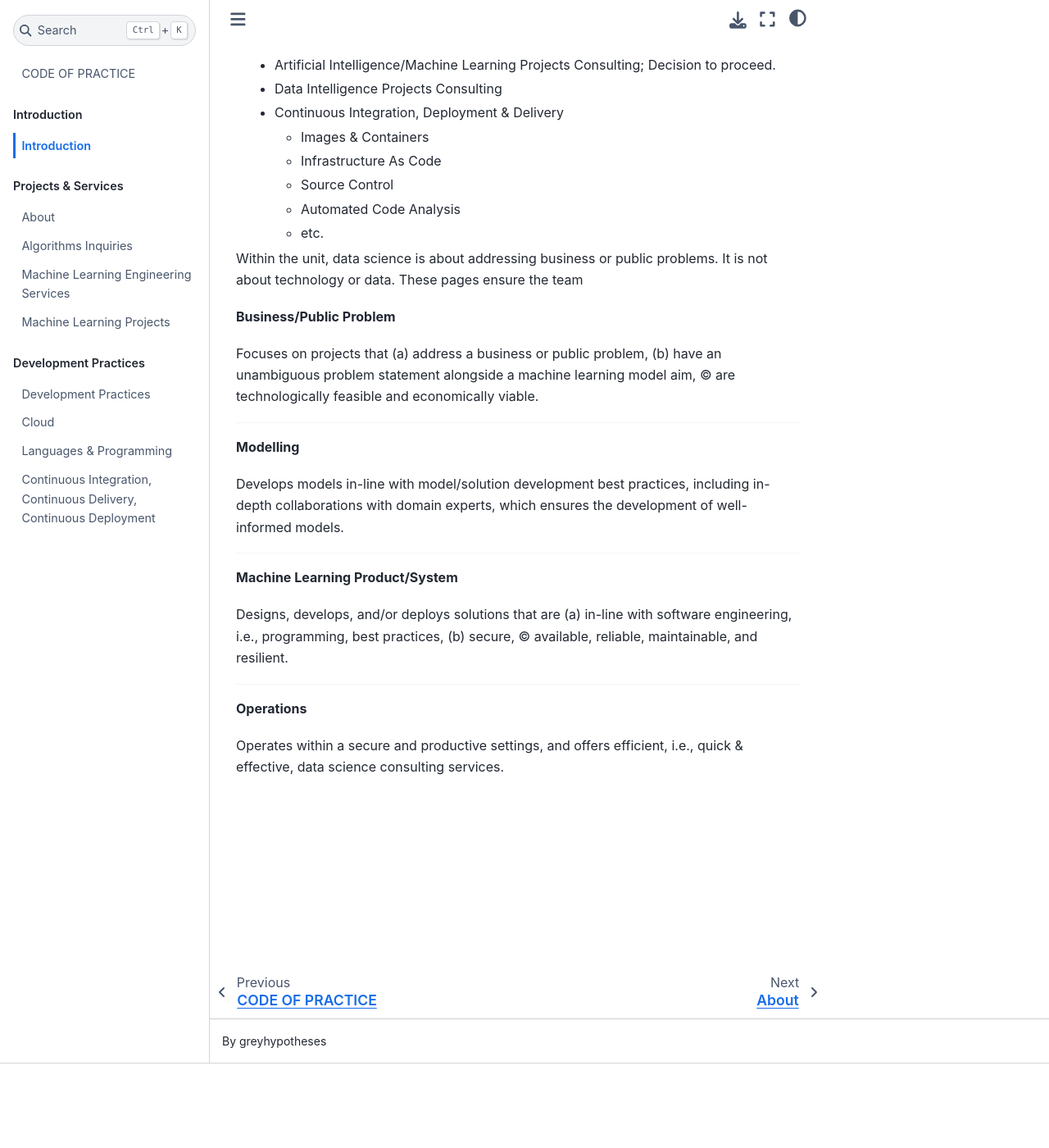
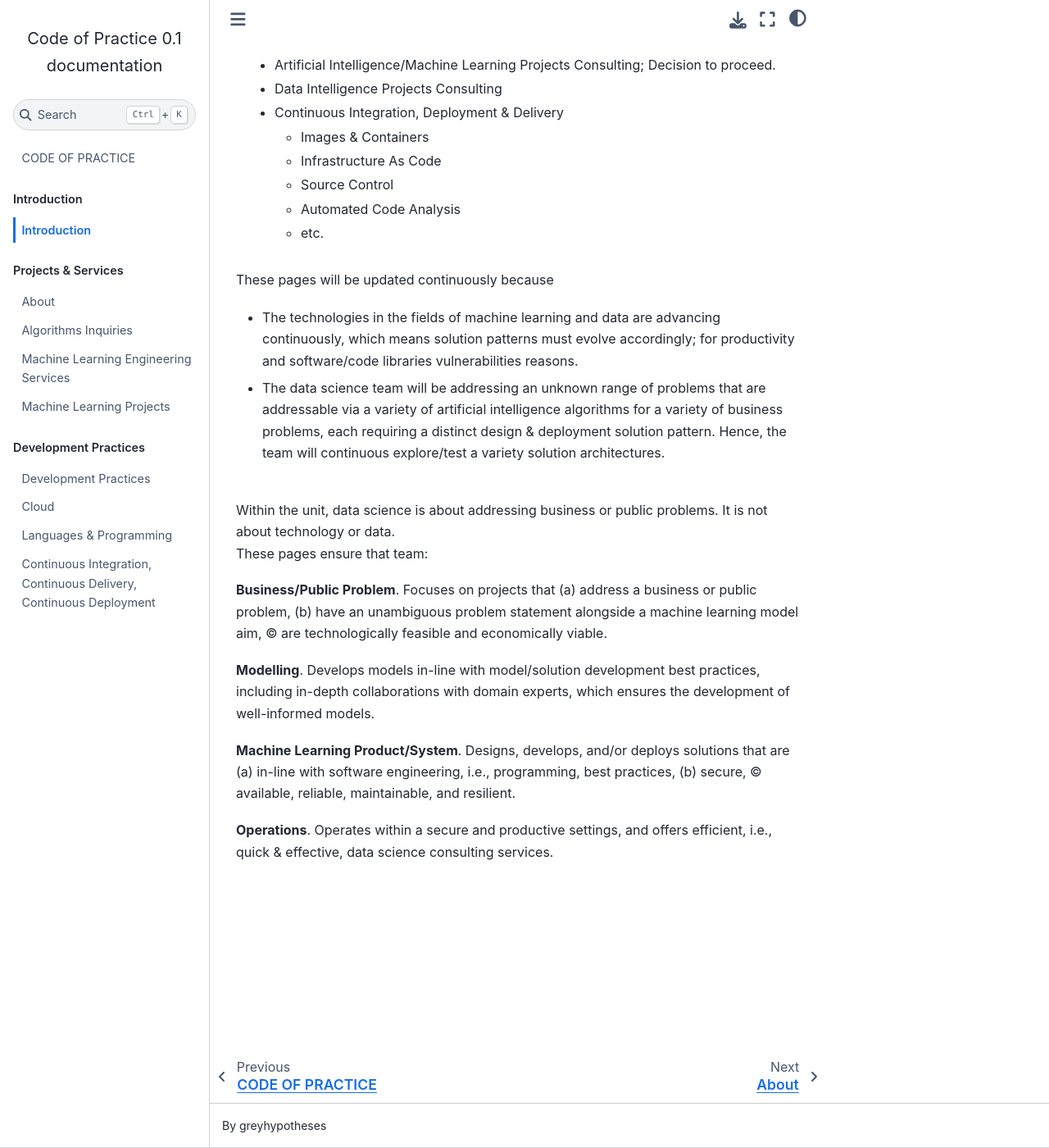
Before and after one commit to thereferences/practice, a Sphinx documentation site: the page built from docs/source/introduction.md, in a window 1280 px wide and 1400 px high, scrolled down 329 px. Shown: the whole window at 82% size. Built offline with Sphinx 7.4.7 and the Sphinx Book theme 1.1.4, drawn with Linux system fonts in a browser that asks for light colours; before the commit the page ends 1626 px from its top, so only the background shows below that.

Commit message:
Update docs/source/introduction.md

```diff
--- a/docs/source/introduction.md
+++ b/docs/source/introduction.md
@@ -25,35 +25,30 @@
     </ul>
 </ul>
 
-Within the unit, data science is about addressing business or public problems.  It is not about technology or data.  These pages ensure the team
+<br>
 
-**Business/Public Problem**
+These pages will be updated continuously because
 
-Focuses on projects that (a) address a business or public problem, (b) have an unambiguous problem statement alongside a
+* The technologies in the fields of machine learning and data are advancing continuously, which means solution patterns must evolve accordingly; for productivity and software/code libraries vulnerabilities reasons.
+
+* The data science team will be addressing an unknown range of problems that are addressable via a variety of artificial intelligence algorithms for a variety of business problems, each requiring a distinct design & deployment solution pattern. Hence, the team will continuous explore/test a variety solution architectures.
+
+<br>
+
+Within the unit, data science is about addressing business or public problems.  It is not about technology or data.
+These pages ensure that team:
+
+**Business/Public Problem**. Focuses on projects that (a) address a business or public problem, (b) have an unambiguous problem statement alongside a
 machine learning model aim, (c) are technologically feasible and economically viable.
 
-----
-
-**Modelling**
-
-Develops models in-line with model/solution development best practices, including in-depth collaborations with domain
+**Modelling**. Develops models in-line with model/solution development best practices, including in-depth collaborations with domain
 experts, which ensures the development of well-informed models.
 
-----
-
-**Machine Learning Product/System**
-
-Designs, develops, and/or deploys solutions that are (a) in-line with software engineering, i.e., programming, best
+**Machine Learning Product/System**. Designs, develops, and/or deploys solutions that are (a) in-line with software engineering, i.e., programming, best
 practices, (b) secure, (c) available, reliable, maintainable, and resilient.
 
-----
-
-**Operations**
-
-Operates within a secure and productive settings, and offers efficient, i.e., quick & effective, data
+**Operations**. Operates within a secure and productive settings, and offers efficient, i.e., quick & effective, data
 science consulting services.
-
-
 
 <br>
 <br>
```
Also changed, not shown: other parts of docs/source/introduction.md (+1 -1 lines).
